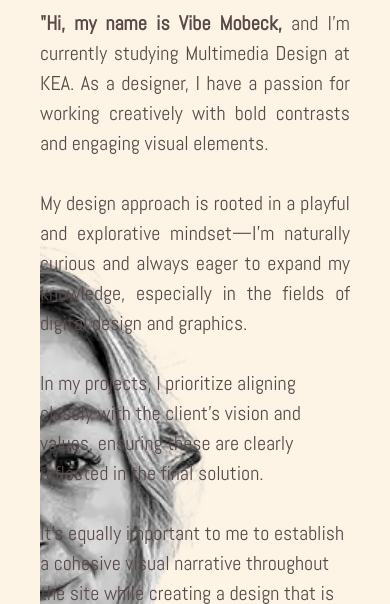
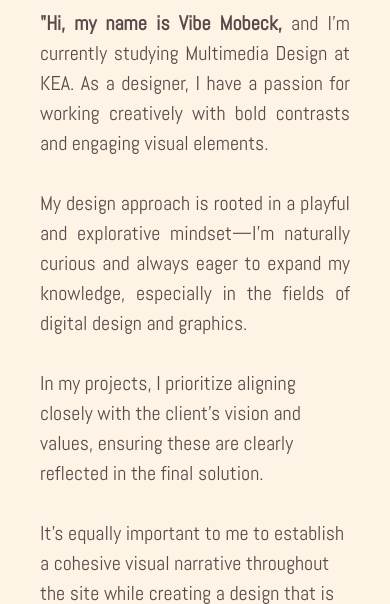
Before and after one commit to vibegrith/personalprofile, an Astro site: page / in a window 390 px wide. Shown: the part 496-1100 px from the top of the page. Built offline with nearby package versions, Linux system fonts and the light colour scheme; Astro itself is replaced by a stand-in of ours; a web font is replaced by a local one.

Commit message:
important tag

```diff
--- a/src/pages/index.astro
+++ b/src/pages/index.astro
@@ -359,7 +359,7 @@ I am eager to further develop my skills in this area and work on tasks that invo
 
 @media (max-width: 768px) { /* Skjuler baggrunden på mobile enheder */
     .section1 {
-        background-image: none; /* Skjuler baggrunden */
+           background-image: none !important; /* Skjuler baggrunden */
     }
 }
 </style>
```
